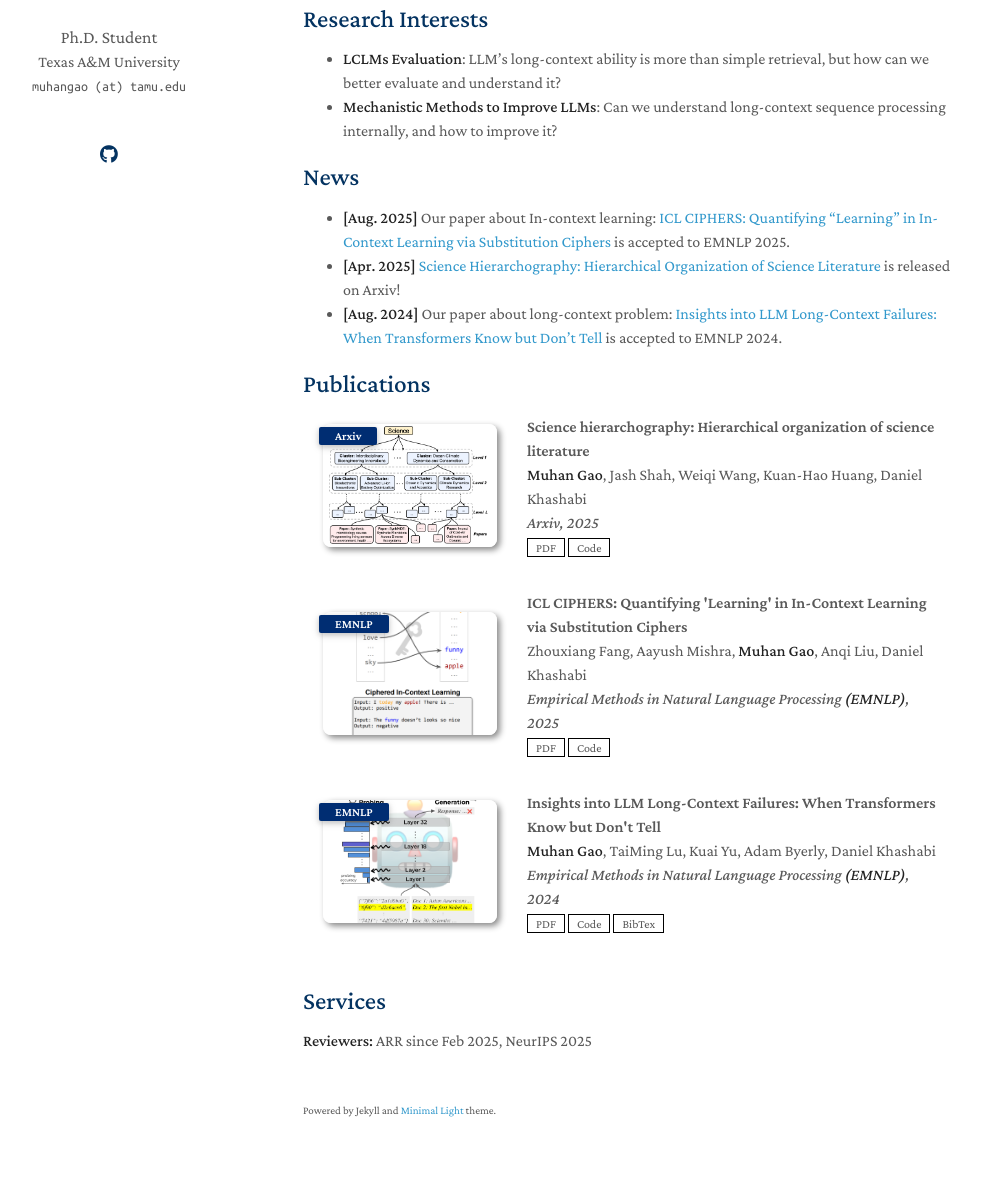
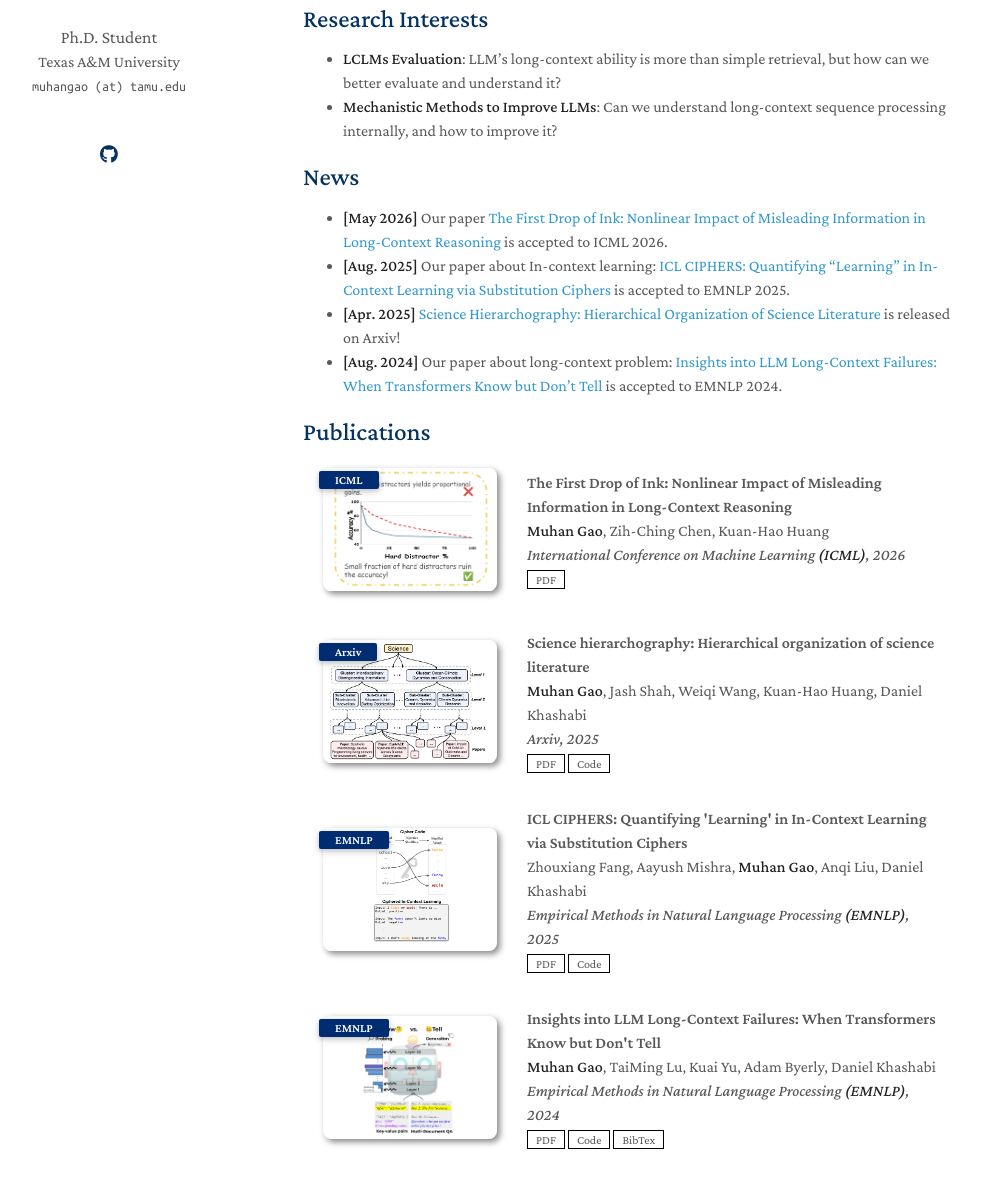
Before and after one commit to muhangao/muhan-website, a Jekyll site: the page built from index.md, in a window 1280 px wide and 1400 px high. Shown: the part 216-1400 px from the top of the window, without its empty margins (167-1148 px from the left). Built offline with Jekyll 4.4.1, drawn with Linux system fonts in a browser that asks for light colours; a style sheet for code colours, icons or effects is not loaded; our own code applies the rules of GitHub Pages for plain Markdown files.

Commit message:
Add ICML 2026 paper

```diff
--- a/_data/publications.yml
+++ b/_data/publications.yml
@@ -1,4 +1,11 @@
 main:
+  - title: "The First Drop of Ink: Nonlinear Impact of Misleading Information in Long-Context Reasoning"
+    authors: <strong>Muhan Gao</strong>, Zih-Ching Chen, <a href="https://khhuang.me/">Kuan-Hao Huang</a>
+    conference_short: ICML
+    conference: International Conference on Machine Learning <strong>(ICML)</strong>, 2026
+    pdf: https://arxiv.org/abs/2605.10828
+    image: ./assets/img/teaser-ink.png
+
   - title: "Science hierarchography: Hierarchical organization of science literature"
     authors: <strong>Muhan Gao</strong>, Jash Shah, <a href="https://mighty-weaver.github.io/">Weiqi Wang</a>, <a href="https://khhuang.me/">Kuan-Hao Huang</a>, <a href="https://danielkhashabi.com">Daniel Khashabi</a>
     conference_short: Arxiv
--- a/assets/css/publications-no-dark-mode.css
+++ b/assets/css/publications-no-dark-mode.css
@@ -72,4 +72,4 @@ blockquote { background: var(--global-bg-color); border-left: 2px solid var(--gl
 
 .publications ol.bibliography li div.abstract.hidden.open { border-color: var(--global-text-color); }
 
-.publications ol.bibliography li .teaser { border-radius: 8px; box-shadow: 3px 3px 6px #888; height: 123px; width: 270px; margin-top: 5px; margin-left: 5px; margin-bottom: 5px; object-fit: cover; }
+.publications ol.bibliography li .teaser { border-radius: 8px; box-shadow: 3px 3px 6px #888; height: 123px; width: 270px; margin-top: 5px; margin-left: 5px; margin-bottom: 5px; object-fit: contain; background: #fff; }
--- a/assets/css/publications.css
+++ b/assets/css/publications.css
@@ -79,4 +79,4 @@ blockquote { background: var(--global-bg-color); border-left: 2px solid var(--gl
 
 .publications ol.bibliography li div.abstract.hidden.open { border-color: var(--global-text-color); }
 
-.publications ol.bibliography li .teaser { border-radius: 8px; box-shadow: 3px 3px 6px #888; height: 123px; width: 270px; margin-top: 5px; margin-left: 5px; margin-bottom: 5px; object-fit: cover; }
+.publications ol.bibliography li .teaser { border-radius: 8px; box-shadow: 3px 3px 6px #888; height: 123px; width: 270px; margin-top: 5px; margin-left: 5px; margin-bottom: 5px; object-fit: contain; background: #fff; }
--- a/index.md
+++ b/index.md
@@ -15,6 +15,7 @@ Before coming to Texas A&M, I finished my master degree at Johns Hopkins Univers
 
 ## News
 
+- **[May 2026]** Our paper [The First Drop of Ink: Nonlinear Impact of Misleading Information in Long-Context Reasoning](https://arxiv.org/abs/2605.10828) is accepted to ICML 2026.
 - **[Aug. 2025]** Our paper about In-context learning: [ICL CIPHERS: Quantifying "Learning" in In-Context Learning via Substitution Ciphers](https://arxiv.org/abs/2504.19395) is accepted to EMNLP 2025.
 - **[Apr. 2025]** [Science Hierarchography: Hierarchical Organization of Science Literature](https://arxiv.org/abs/2504.13834) is released on Arxiv!
 - **[Aug. 2024]** Our paper about long-context problem: [Insights into LLM Long-Context Failures: When Transformers Know but Don't Tell](https://aclanthology.org/2024.findings-emnlp.447/) is accepted to EMNLP 2024.
```
Also changed, not shown: assets/img/teaser-ink.png (added).
